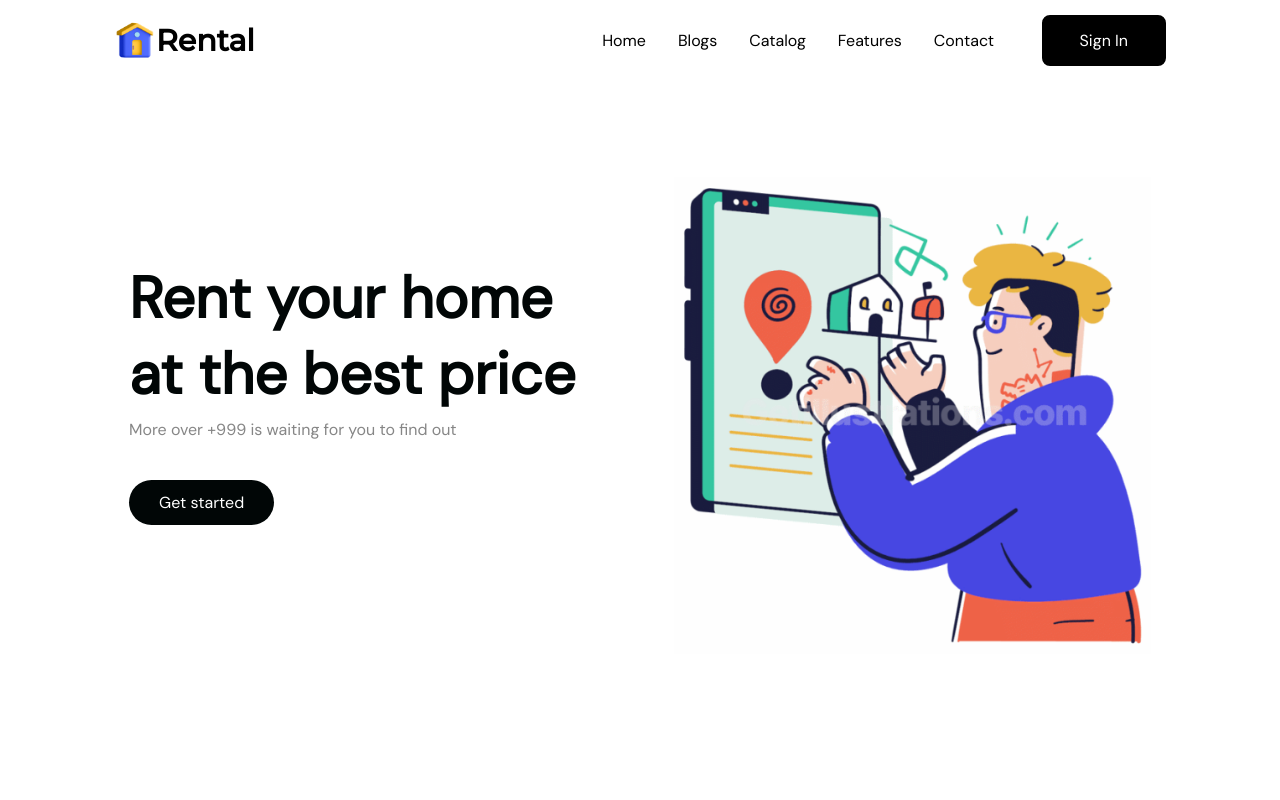
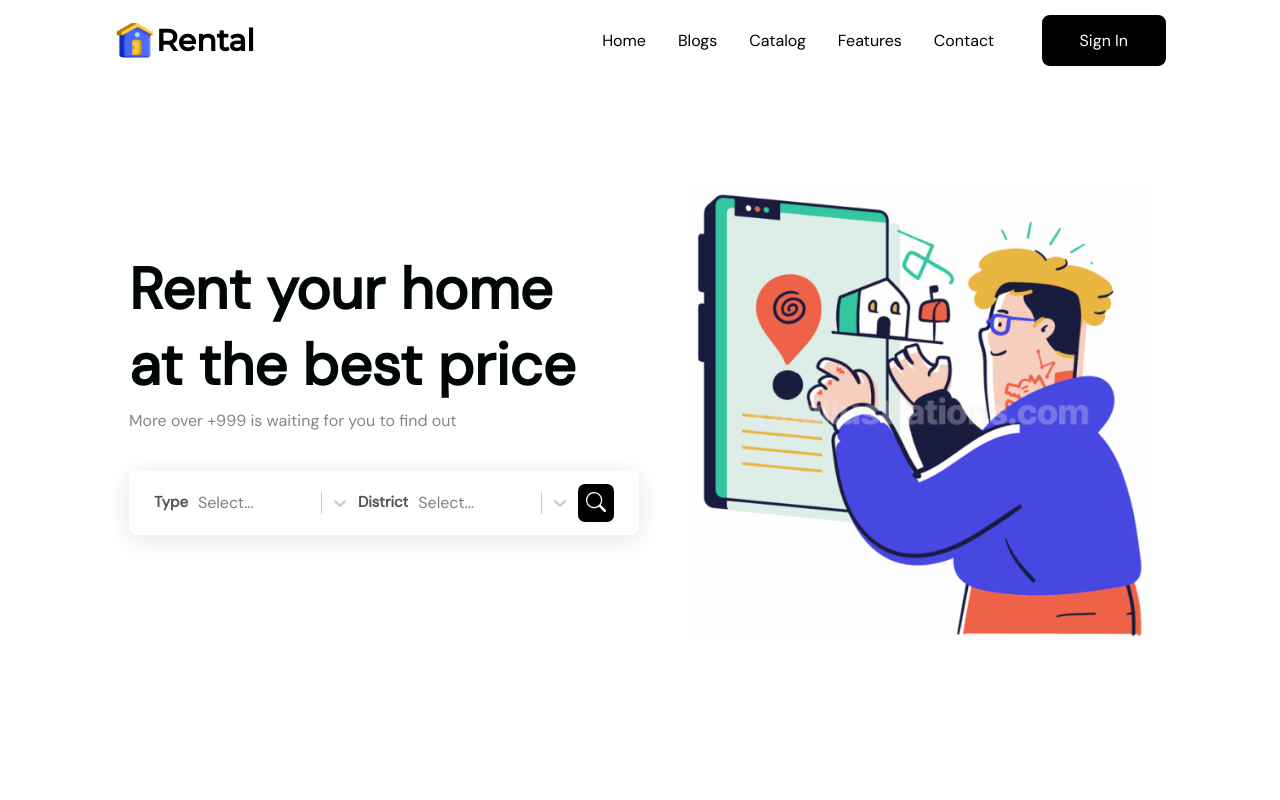
Before and after one commit to Deverss/Rental, a React (Create React App) app in the folder frontend/: page / in a window 1280 px wide. Shown: the top 800 px of the page. Built offline with nearby package versions, Linux system fonts and the light colour scheme.

Commit message:
Add search bar
Add Search advanced in section

```diff
--- a/frontend/package.json
+++ b/frontend/package.json
@@ -12,6 +12,7 @@
     "react-router-dom": "^5.3.0",
     "react-scripts": "4.0.3",
     "react-scroll": "^1.8.4",
+    "react-select": "^5.2.0",
     "styled-components": "^5.3.1",
     "web-vitals": "^1.1.2"
   },
--- a/frontend/src/components/InfoSection/index.js
+++ b/frontend/src/components/InfoSection/index.js
@@ -1,5 +1,6 @@
 import React from 'react'
-import { Button } from '../ButtonElements'
+// import { Button } from '../ButtonElements'
+import SearchBar from '../SearchBar';
 import Boy from '../../images/Boy.png'
 import {
     InfoContainer,
@@ -38,7 +39,7 @@
                                 <Heading lightText={lightText}>{headline}</Heading>
                                 <Subtitle darkText={darkText}>{description}</Subtitle>
                                 <BtnWrap>
-                                    <Button to="home"
+                                    {/* <Button to="home"
                                     smooth={true}
                                     duration={500}
                                     spy={true}
@@ -47,9 +48,12 @@
                                     primary={primary ? 1 : 0}
                                     dark={dark ? 1 : 0}
                                     dark2={dark2 ? 1 : 0}
-                                    >{buttonLabel}</Button>
+                                    >{buttonLabel}</Button> */}
+                                    <SearchBar />
                                 </BtnWrap>
+
                             </TextWrapper>
+
                         </Column1>
                         <Column2>
                             <ImgWrap>
--- /dev/null
+++ b/frontend/src/components/SearchBar/SearchbarElements.js
@@ -0,0 +1,45 @@
+import styled from 'styled-components'
+import {BsSearch} from 'react-icons/bs';
+
+
+export const InnerForm = styled.div`
+
+    display: flex;
+    justify-content:space-between;
+    background: #FFFFFF;
+    box-shadow: 0px 4px 24px 2px rgba(0, 0, 0, 0.09);
+    border-radius: 8px;
+    width: auto;
+    padding : 13px 25px;
+
+`
+export const SelectionWrap = styled.div`
+    display:flex;
+
+`
+export const InputField = styled.div`
+    display:flex;
+    align-items : center;
+`
+export const Label = styled.h3`
+    font-size: 15px;
+    line-height:15px;
+    font-weight: 500;
+    display: block;
+    color: #555;
+    font-weight: bold;
+`
+export const InputSelect = styled.div`
+
+`
+export const SearchButton = styled.div`
+    background: #000;
+    border-radius: 7px;
+    padding : 8px 8px 0;
+    position: relative;
+`
+export const SearchIcon = styled(BsSearch)`
+
+    font-size: 20px;
+    color: #fff;
+`
--- /dev/null
+++ b/frontend/src/components/SearchBar/index.js
@@ -0,0 +1,68 @@
+import React from 'react'
+import Select from 'react-select'
+import {
+    InnerForm,
+    SelectionWrap,
+    InputField,
+    Label,
+    InputSelect,
+    SearchButton,
+    SearchIcon
+} from './SearchbarElements';
+const customStyles = {
+  option: (provided, state) => ({
+    ...provided,
+    borderBottom: '0px dotted pink',
+    color: state.isSelected ? 'black' : 'blue',
+
+  }),
+  control: (base, state) => ({
+    ...base,
+    width:'170px',
+    border: state.isFocused ? 0 : 0,
+    // This line disable the blue border
+    boxShadow: state.isFocused ? 0 : 0,
+    '&:hover': {
+       border: state.isFocused ? 0 : 0
+    }
+    ,
+})
+}
+const options = [
+    { value: 'chocolate', label: 'Chocolate' },
+    { value: 'strawberry', label: 'Strawberry' },
+    { value: 'vanilla', label: 'Vanilla' }
+  ]
+const district = [
+    { value: 'Hai Chau', label: 'Hai Chau' },
+    { value: 'strawberry', label: 'Strawberry' },
+    { value: 'vanilla', label: 'Vanilla' }
+]
+const SearchBar = () => {
+    return (
+        <InnerForm>
+            <SelectionWrap>
+                {/* Field import 1 */}
+                <InputField>
+                    <Label>Type</Label>
+                    <InputSelect>
+                    <Select styles={customStyles} options={options}/>
+                    </InputSelect>
+                </InputField>
+                 {/* Field import 2 */}
+                 <InputField>
+                    <Label>District</Label>
+                    <InputSelect>
+                    <Select styles={customStyles} options={district}/>
+                    </InputSelect>
+                </InputField>
+
+            </SelectionWrap>
+            <SearchButton>
+                <SearchIcon />
+            </SearchButton>
+        </InnerForm>
+    )
+}
+
+export default SearchBar;
```
Also changed, not shown: 2 other files (tests, documents, lock files or other folders).
